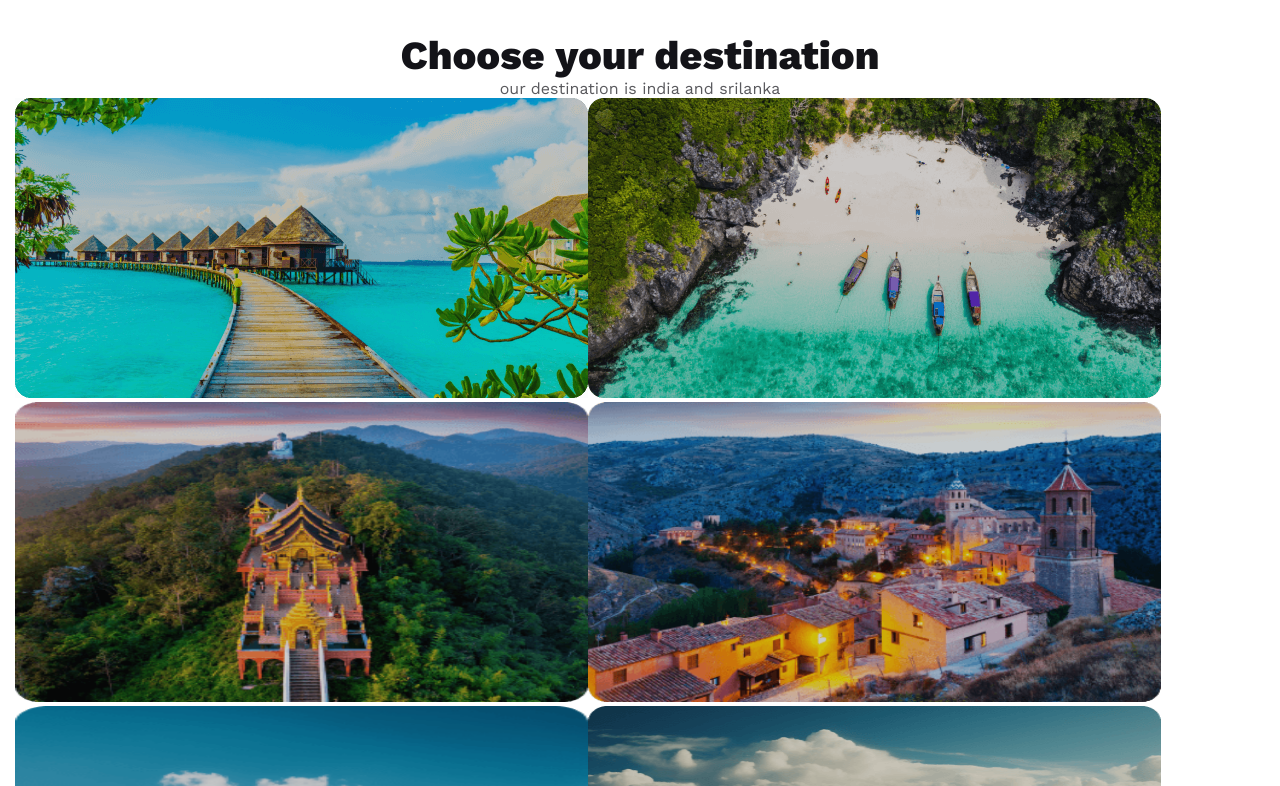
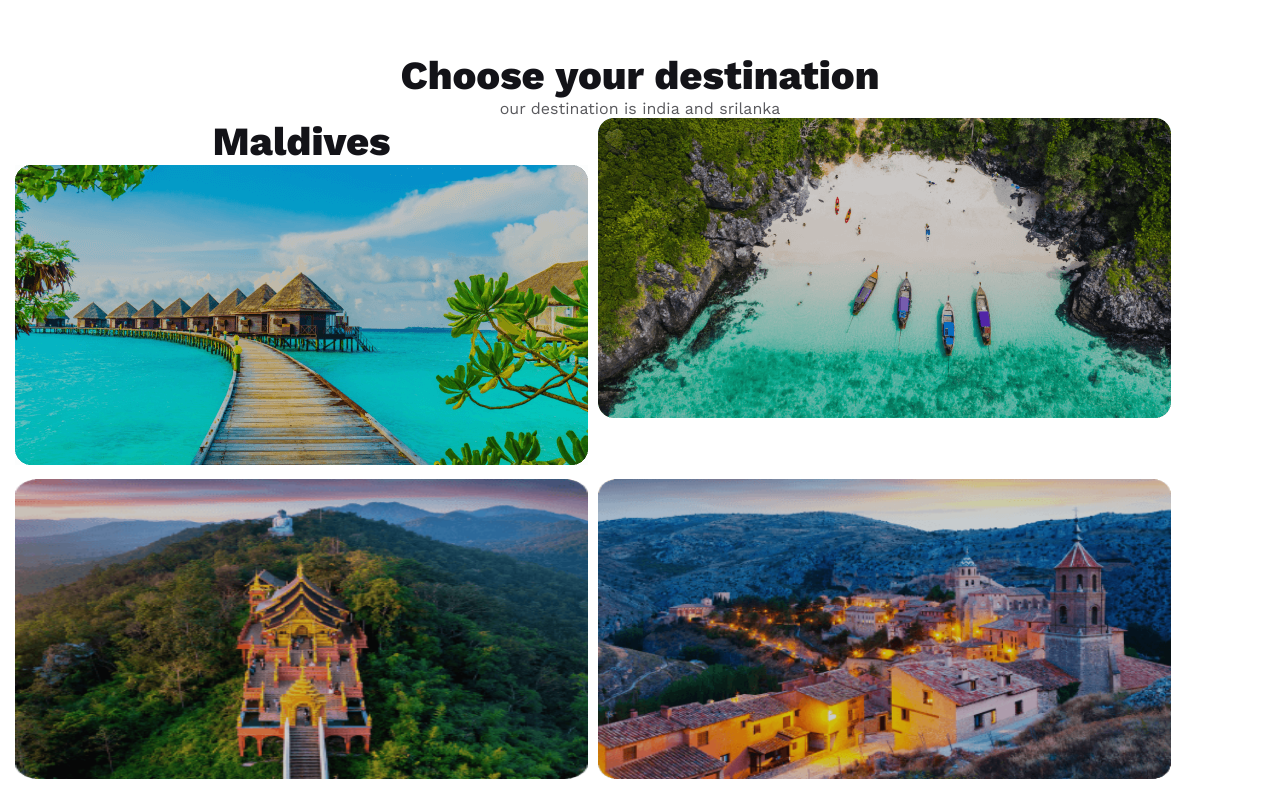
Before and after one commit to amanbban/my-assi, a plain HTML site: page index.html in a window 1280 px wide. Shown: the part 1054-1840 px from the top of the page. Drawn offline with nearby package versions, Linux system fonts and the light colour scheme.

Commit message:
correction

```diff
--- a/index.html
+++ b/index.html
@@ -87,6 +87,7 @@
     <p> our destination is india and srilanka</p>
     <div class="gallery-container">
         <div class="single-gallery">
+            <h1>Maldives</h1>
             <img src="Images/Rectangle 5.png" alt="">
 
         </div>
--- a/styles/style.css
+++ b/styles/style.css
@@ -253,6 +253,8 @@ font-weight: 400;
     display: flex;
     flex-wrap: wrap;
 
+    gap: 10px;
+
 
  }
  .single-gallery img{
@@ -266,6 +268,10 @@ flex-shrink: 0;
  .single-gallery{
     flex-basis: 400px;
    border-radius: 20px;
+
+
+ }
+ .single-gallery h1{
 
 
  }
@@ -361,6 +367,8 @@ font-weight: 800;
 font-size: 16px;
 
 font-weight: 400;
+padding: 10px;
+
 
 }
 input{
@@ -368,6 +376,8 @@ input{
 height: 52px;
 border-radius: 8px;
 background: rgba(19, 19, 24, 0.05);
+margin: 10PX;
+
 
 }
 .special1{
@@ -386,12 +396,14 @@ percent{
     width: 50%;
     gap: 5px;
 
+
 }
 .discount{
     width: 324px;
 height: 120px;
 transform: rotate(-19.628deg);
 background-color: #FF5400;
+
 
 
 }
```
